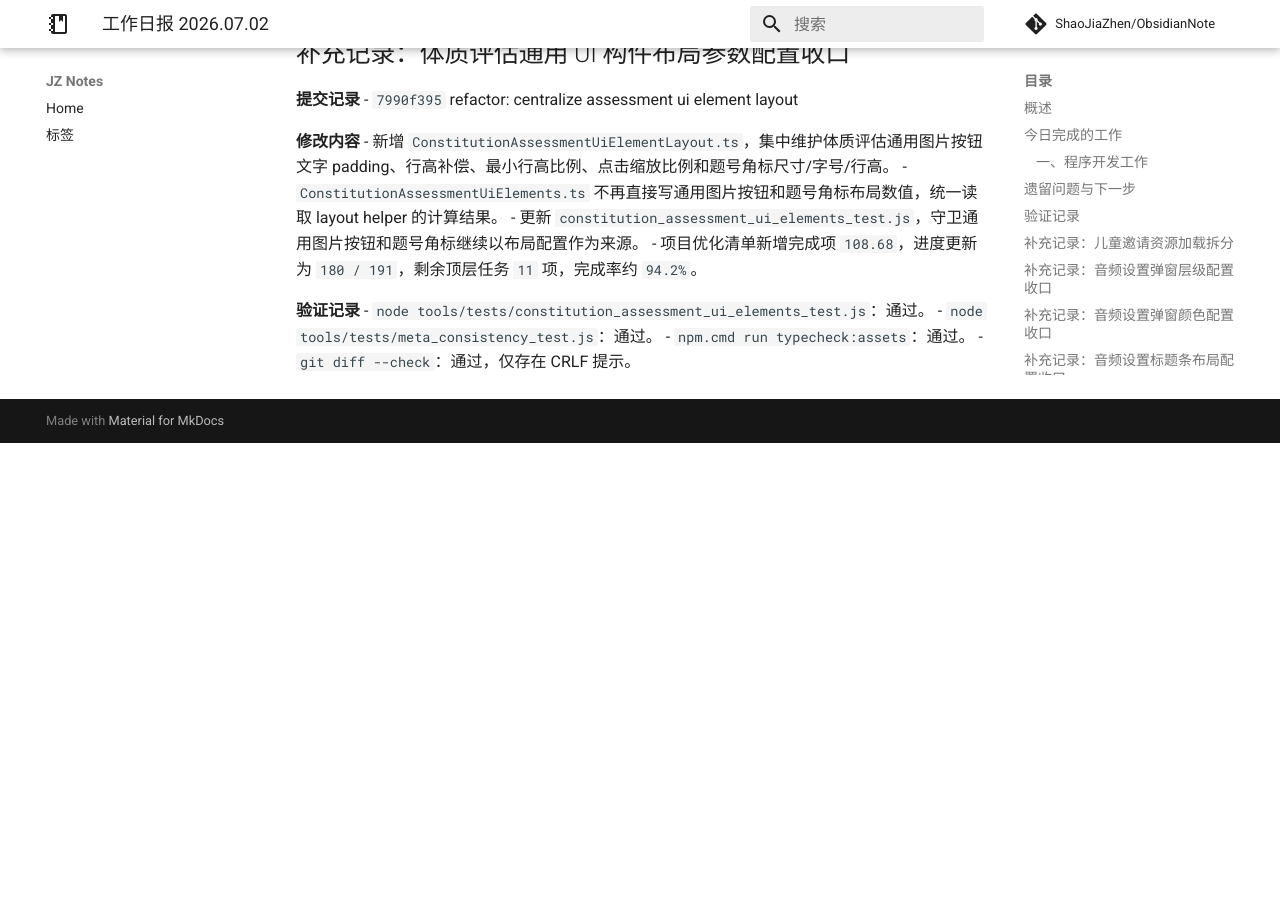
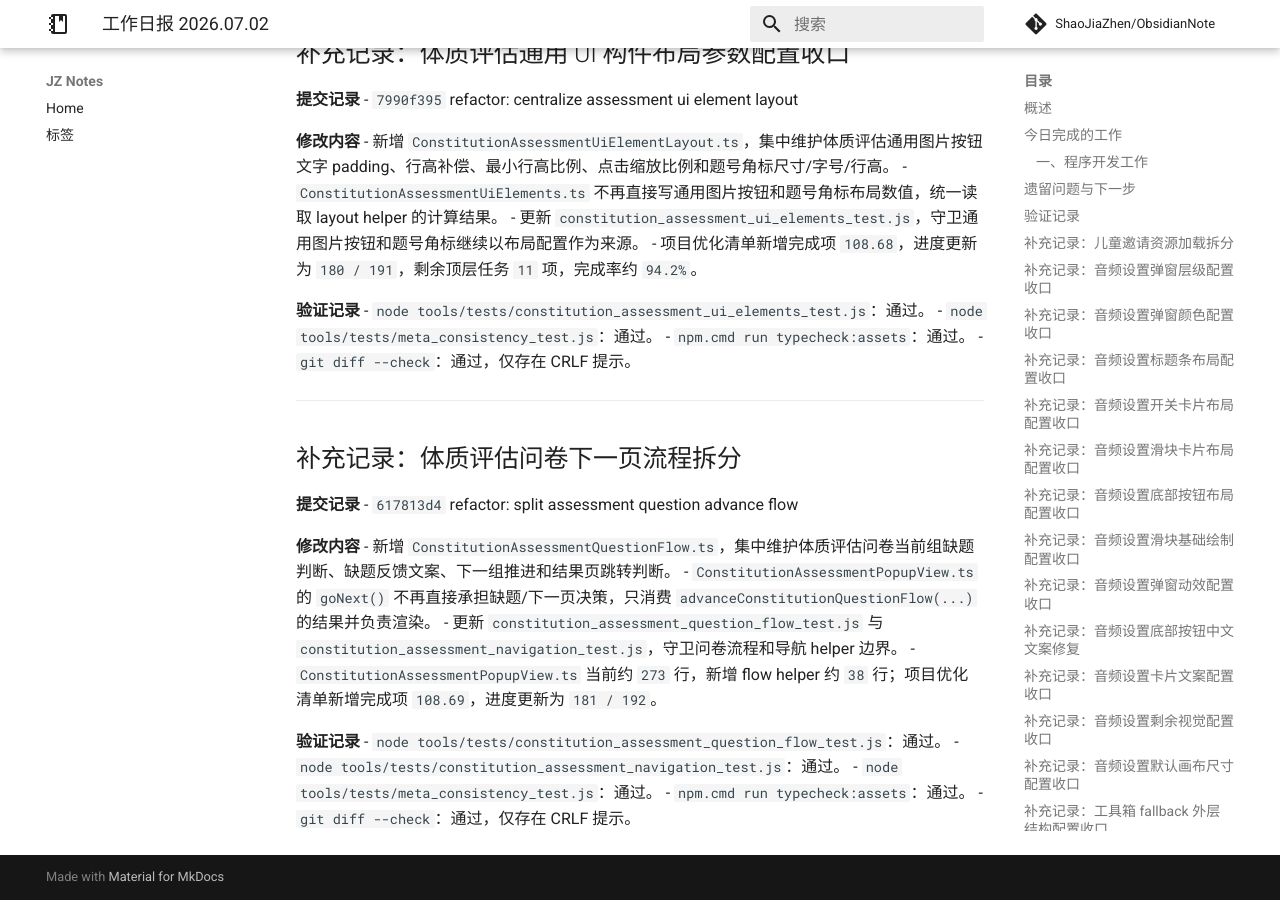
Before and after one commit to ShaoJiaZhen/ObsidianNote, an MkDocs documentation site: the page built from docs/工作内容/2026.07.02.md, in a window 1280 px wide and 900 px high, scrolled down 10790 px. Built offline with MkDocs 1.6.1 and Material for MkDocs 9.7.7, drawn with Linux system fonts in a browser that asks for light colours; comment, search, counter and statistics services are not loaded; before the commit the page ends 11233 px from its top, so only the background shows below that.

Commit message:
docs: record assessment question flow split
- record project commit 617813d4 in the July 2 work log

- note optimization progress at 181/192

```diff
--- a/docs/工作内容/2026.07.02.md
+++ b/docs/工作内容/2026.07.02.md
@@ -501,3 +501,23 @@ project: 小鸡游戏
 - `node tools/tests/meta_consistency_test.js`：通过。
 - `npm.cmd run typecheck:assets`：通过。
 - `git diff --check`：通过，仅存在 CRLF 提示。
+
+---
+
+## 补充记录：体质评估问卷下一页流程拆分
+
+**提交记录**
+- `617813d4` refactor: split assessment question advance flow
+
+**修改内容**
+- 新增 `ConstitutionAssessmentQuestionFlow.ts`，集中维护体质评估问卷当前组缺题判断、缺题反馈文案、下一组推进和结果页跳转判断。
+- `ConstitutionAssessmentPopupView.ts` 的 `goNext()` 不再直接承担缺题/下一页决策，只消费 `advanceConstitutionQuestionFlow(...)` 的结果并负责渲染。
+- 更新 `constitution_assessment_question_flow_test.js` 与 `constitution_assessment_navigation_test.js`，守卫问卷流程和导航 helper 边界。
+- `ConstitutionAssessmentPopupView.ts` 当前约 `273` 行，新增 flow helper 约 `38` 行；项目优化清单新增完成项 `108.69`，进度更新为 `181 / 192`。
+
+**验证记录**
+- `node tools/tests/constitution_assessment_question_flow_test.js`：通过。
+- `node tools/tests/constitution_assessment_navigation_test.js`：通过。
+- `node tools/tests/meta_consistency_test.js`：通过。
+- `npm.cmd run typecheck:assets`：通过。
+- `git diff --check`：通过，仅存在 CRLF 提示。
```
